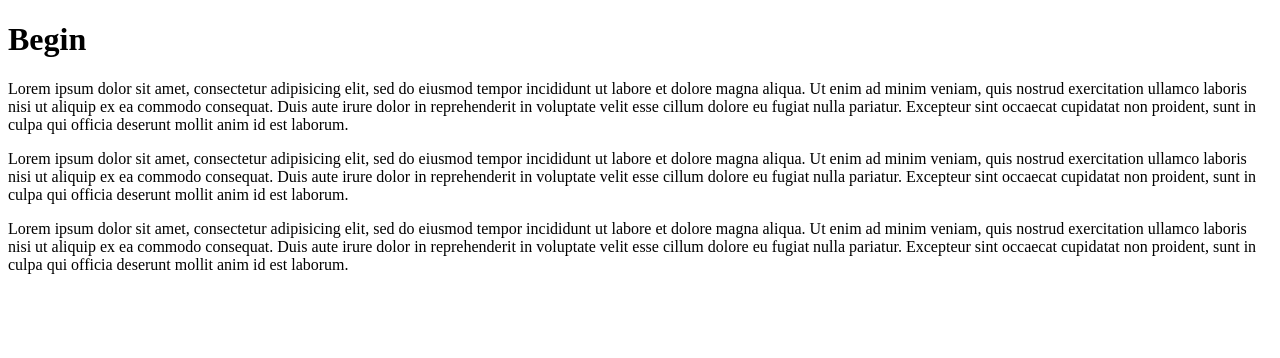
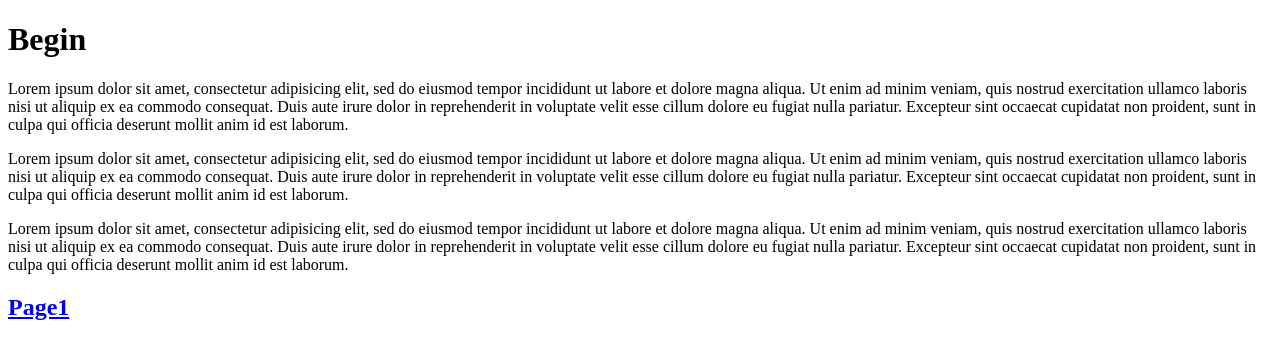
Before and after one commit to AalishanJ/aalishanj.github.io, a plain HTML site: page index.html in a window 1280 px wide. Drawn offline with Linux system fonts and the light colour scheme.

Commit message:
Hyperlink

```diff
--- a/index.html
+++ b/index.html
@@ -25,5 +25,7 @@
 		cillum dolore eu fugiat nulla pariatur. Excepteur sint occaecat cupidatat non
 		proident, sunt in culpa qui officia deserunt mollit anim id est laborum.</p>
 
+		<a href="Page1.html"> <h2>Page1</h2>
+
 </body>
 </html>
```
Also changed, not shown: Page1.html (added).
